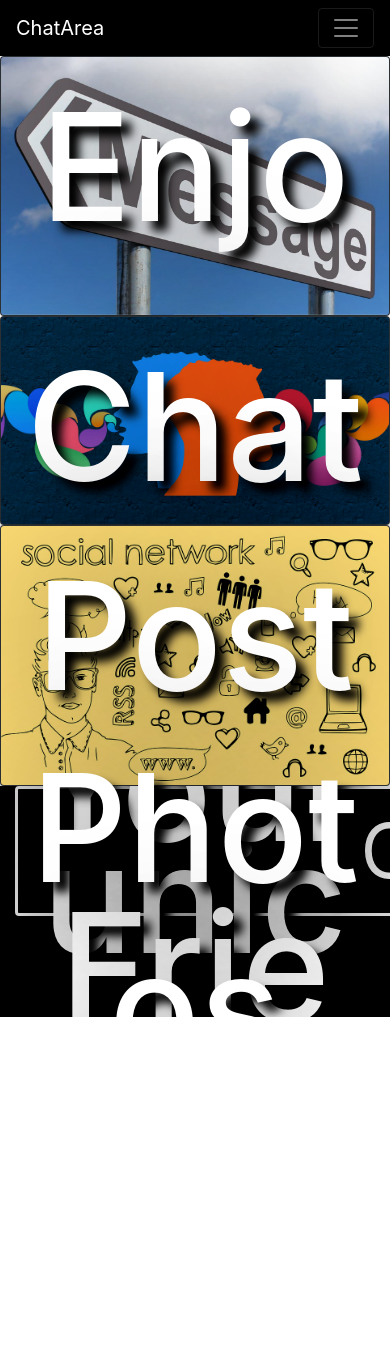
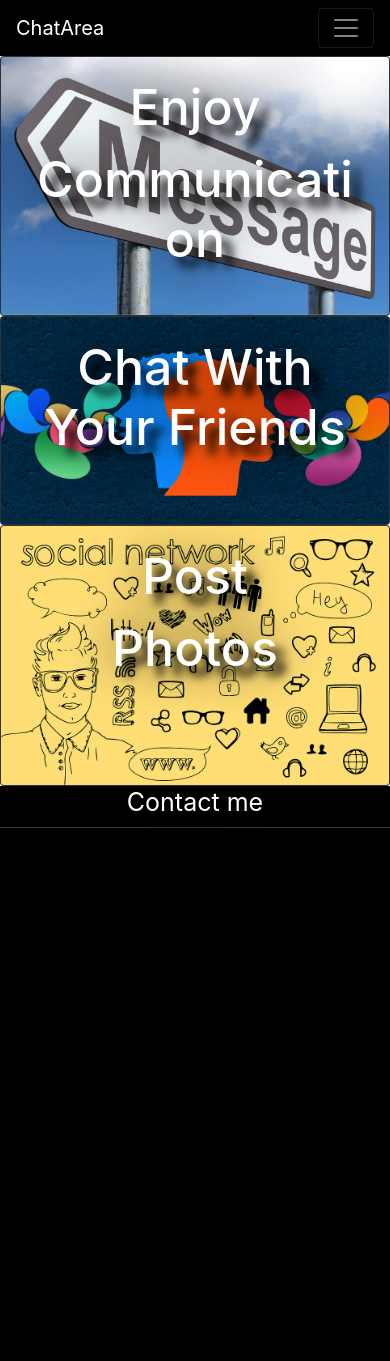
Before and after one commit to Unlimit78/untitled1, a Django app: page / in a window 390 px wide; the page is wider, and only the part inside the window is pictured. After the commit the page ends 828 px from the top of that part, so only its background shows below. Run offline with Django 3.2, Linux system fonts and the light colour scheme; data comes from the database, SQL or seed files in the repository; both versions use the stored data as it was after the commit; some libraries are stand-ins or nearby versions.

Commit message:
first commit

```diff
--- a/chat/views.py
+++ b/chat/views.py
@@ -2,10 +2,9 @@ from django.shortcuts import render, HttpResponseRedirect,reverse
 from django.contrib.auth.decorators import login_required
 from .models import Dialog,Message
 from friends.models import Friend
-from main.models import AdvUser
+
 from .forms import MessageForm
-from django.utils.safestring import mark_safe
-import json
+
 
 
 @login_required
--- a/main/static/main/basic.css
+++ b/main/static/main/basic.css
@@ -6,6 +6,17 @@ header{
 
 #row1{
     background-color: #aaaaaa;
+    flex-grow: 1;
+    flex-shrink: 0;
+    flex-basis: auto;
+}
+
+.wrapper{
+    display: flex;
+    flex-direction: column;
+    height: 100%;
+    position: relative;
+    z-index :10;
 }
 
 
@@ -19,57 +30,39 @@ body{
                 background-color: #aaaaaa;
                 color: white;
                 height: auto !important;
+                min-height: 100%;
+                position:relative;
+                z-index :0;
 
-
-                min-height: 100%;
-
-
-
-                position:relative;
-
-                z-index:0;
 
 }
 
 footer{
+    height: 140px;
+    flex-grow: 0;
+    flex-shrink: 0;
+    flex-basis: auto;
+    background-color: black;
+    z-index:-2;
+    position:relative;
 
-                height: 245px;
+}
 
-                color:#ccc;
+html{
+    max-width: 100%;
+}
 
-                font-size:12px;
-                bottom: 0;
+footer > a > p{
 
-                position: relative;
-                z-index:-2;
-
-                background-color: black;
-
+                width:960px;
+                position:fixed;
+                left:50%;
+                bottom:0;
+                margin-left:-480px;
+                padding-bottom: 60px;
 
 
 }
-
-footer > h1{
-
-                width:960px;
-
-                position:fixed;
-
-                left:50%;
-
-                bottom:0;
-
-                margin-left:-480px;
-
-                padding-bottom: 60px;
-
-                z-index:-1;
-
-}
-
-
-
-
 
 ::-webkit-scrollbar{
     width:12px;
@@ -86,8 +79,57 @@ footer > h1{
     background-color: black;
 }
 
+#contact{
+    text-shadow: 10px 10px 10px black, 0 0 1em black;
+    text-align: center;
+    color:white;
+    font-size :50px;
+}
+
 #title{
     text-shadow: 10px 10px 10px black, 0 0 1em black;
     text-align: center;
     color:white;
+    font-size :150px;
+    position: relative;
 }
+
+@media (max-width:1000px){
+    body{
+        width:100%;
+    }
+    #title{
+
+        font-size:100px;
+    }
+    footer > a > p{
+        width:480px;
+        margin-left:-240px;
+    }
+
+
+}
+
+@media (max-width:750px){
+    body{
+        width:100%;
+    }
+    #title{
+
+        font-size: 75px;
+    }
+    #contact{
+        font-size: 25px;
+    }
+}
+
+@media (max-width: 500px){
+    body{
+        width:100%;
+    }
+    #title{
+
+        font-size: 50px;
+    }
+
+}
--- a/main/templates/layout/basic.html
+++ b/main/templates/layout/basic.html
@@ -3,15 +3,15 @@
 <!DOCTYPE html>
 <html lang="en" xmlns="http://www.w3.org/1999/html">
 <head>
-    <meta  http-equiv="Content-Type"
-    content="text/html;  charset=utf-8">
+    <meta  http-equiv="Content-Type" name="viewport" content="width=device-width,initial-scale=1">
     <link rel="stylesheet" href="{% static "main/basic.css" %}" />
     <title>ChatArea</title>
     {%  bootstrap_css  %}
     {%  bootstrap_javascript  jquery='slim'  %}
 </head>
 <body>
-<header>
+<div class="wrapper">
+    <header>
  <nav class="navbar navbar-expand-md navbar-dark">
   <a class="navbar-brand" href="{% url 'index' %}">ChatArea</a>
   <button class="navbar-toggler" type="button" data-toggle="collapse" data-target="#navbarCollapse" aria-controls="navbarCollapse" aria-expanded="false" aria-label="Toggle navigation">
@@ -66,17 +66,15 @@
   </div>
 </nav>
 </header>
-<div id="main">
+    <div id="main">
     {% block content %}
    {% endblock content %}
 </div>
+</div>
 {% block foot %}
     <footer>
-        <div class="container">
+            <a href="{% url 'other_profiles' admin.pk %}"><p class="btn btn-outline-dark" id="contact">Contact me</p></a>
 
-            <a><h1 class="btn btn-outline-dark" style="font-size: 75px; border: 3px solid white;width:1100px;" id="title">Contact me</h1></a>
-
-        </div>
     </footer>
 {% endblock foot %}
 </body>
--- a/main/urls.py
+++ b/main/urls.py
@@ -1,6 +1,6 @@
 from django.urls import path
 from .views import index,UserLogin,UserLogout,profile,ChangeInfo,\
-ChangePassword,RegisterUserView,RegisterDoneView,DeleteUser
+ChangePassword,RegisterUserView,RegisterDoneView,user_activate,DeleteUser
 
 
 urlpatterns = [
@@ -12,6 +12,7 @@ urlpatterns = [
     path('accounts/profile/password/change/',ChangePassword.as_view(),name='password_change'),
     path('accounts/register/',RegisterUserView.as_view(),name='register'),
     path('accounts/register/done/',RegisterDoneView.as_view(),name='register_done'),
+    path('accounts/register/activate/<str:sign>/',user_activate,name='register_activate'),
     path('accounts/profile/delete/',DeleteUser.as_view(),name='profile_delete'),
 
 
--- a/main/views.py
+++ b/main/views.py
@@ -6,15 +6,19 @@ from django.views.generic.edit import UpdateView,CreateView,DeleteView
 from django.views.generic.base import TemplateView
 from django.contrib.messages.views import SuccessMessageMixin
 from django.urls import reverse_lazy
+from django.core.signing import BadSignature
 from django.contrib.auth import logout
 from django.contrib import messages
+from .utilities import signer
 from .models import AdvUser,Photos
 from .forms import ChangeUsersInfo,RegisterUserForm,PhotoForm
+from django.core.files.base import ContentFile
+from chat.models import Dialog,Message
 from friends.models import Friend
 
 
 def index(request):
-    admin = AdvUser.objects.filter(is_superuser=True)
+    admin = AdvUser.objects.get(pk=1)
     context = {'admin':admin}
     return render(request,'main/index.html',context)
 
@@ -72,6 +76,20 @@ class DeleteUser(LoginRequiredMixin,DeleteView):
             queryset = self.get_queryset()
         return get_object_or_404(queryset,pk=self.user_id)
 
+def user_activate(request,sign):
+    try:
+        username = signer.unsign(sign)
+    except BadSignature:
+        return render(request,'main/bad_signature.html')
+    user = get_object_or_404(AdvUser,username=username)
+    if user.is_activated:
+        template = 'main/user_is_activated.html'
+    else:
+        template = 'main/activation_done.html'
+        user.is_active = True
+        user.is_activated = True
+        user.save()
+    return render(request,template)
 
 @login_required
 def profile(request):
--- a/templates/email/activation_letter_subject.txt
+++ /dev/null
@@ -1 +0,0 @@
-Users activation {{user.username}}
--- a/templates/main/index.html
+++ b/templates/main/index.html
@@ -2,7 +2,7 @@
 <!DOCTYPE html>
 <html lang="en">
 <head>
-    <meta charset="UTF-8">
+    <meta  http-equiv="Content-Type" name="viewport" content="width=device-width,initial-scale=1">
     <title>MAIN PAGE</title>
 </head>
 <body>
@@ -13,8 +13,8 @@
             <div class="container-fluid">
                 <div class="row">
                     <div class="col-md-12">
-                        <h1  id='title' class="card-title" style="font-size:150px;">Enjoy</h1>
-                        <h1 id='title' class="card-title" style="font-size:150px;">Communication</h1>
+                        <h1  id='title' class="card-title" >Enjoy</h1>
+                        <h1 id='title' class="card-title">Communication</h1>
                     </div>
 
                 </div>
@@ -25,14 +25,14 @@
     <div class="card bg-dark text-white">
         <img src="media/media/com.jpg" class="card-img" alt="...">
         <div class="card-img-overlay" style="color: black;">
-            <h1 id='title' class="card-title" style="font-size:150px;">Chat With Your Friends</h1>
+            <h1 id='title' class="card-title">Chat With Your Friends</h1>
         </div>
     </div>
     <div class="card bg-dark text-white">
         <img src="media/media/friend.jpg" class="card-img" alt="...">
         <div class="card-img-overlay">
-            <h1 id='title' class="card-title" style="font-size:150px;">Post</h1>
-            <h1 id='title' class="card-title" style="font-size:150px;">Photos</h1>
+            <h1 id='title' class="card-title" >Post</h1>
+            <h1 id='title' class="card-title" >Photos</h1>
 
         </div>
     </div>
--- a/templates/main/register_done.html
+++ b/templates/main/register_done.html
@@ -7,8 +7,8 @@
 </head>
 <body>
 {% block content %}
-    <p> Registration is succesfully finished.</p>
-    <p>Activation letter is sent on your email.</p>
+    <p> <h1>Registration is succesfully finished.</h1></p>
+
 {% endblock content %}
 {% block foot %}
 {% endblock foot %}
--- a/untitled1/urls.py
+++ b/untitled1/urls.py
@@ -14,7 +14,7 @@ Including another URLconf
     2. Add a URL to urlpatterns:  path('blog/', include('blog.urls'))
 """
 from django.contrib import admin
-from django.urls import path,include
+from django.urls import path,include,re_path
 from django.conf import settings # new
 from django.conf.urls.static import static # new
 
@@ -23,8 +23,9 @@ urlpatterns = [
     path('',include('main.urls',namespace='')),
     path('c/',include('chat.urls',namespace='')),
     path('f/',include('friends.urls',namespace='')),
+    path('edit/',include('cms.urls')),
 ]
-if settings.DEBUG==False: # new
+if settings.DEBUG: # new
     urlpatterns += static(settings.MEDIA_URL, document_root=settings.MEDIA_ROOT)
-if settings.DEBUG==False:
+if settings.DEBUG:
     static(settings.STATIC_URL, document_root=settings.STATIC_ROOT)
```
Also changed, not shown: requirements.txt (+45 -6 lines), templates/email/activation_letter_body.txt (deleted, +0 -8 lines), templates/friends/other_profiles.html (+3 -5 lines), templates/main/profile.html (+4 -6 lines), untitled1/settings.py (+28 -12 lines), db.sqlite3.
